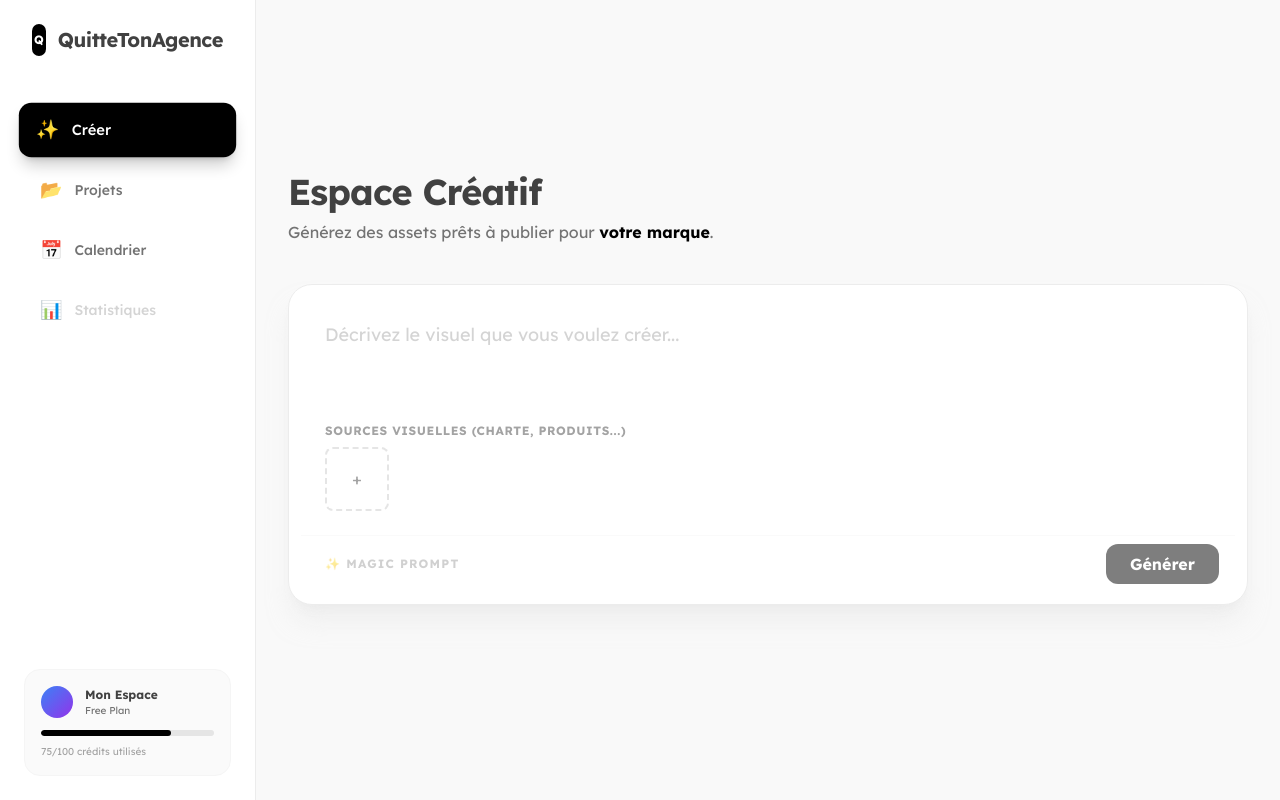
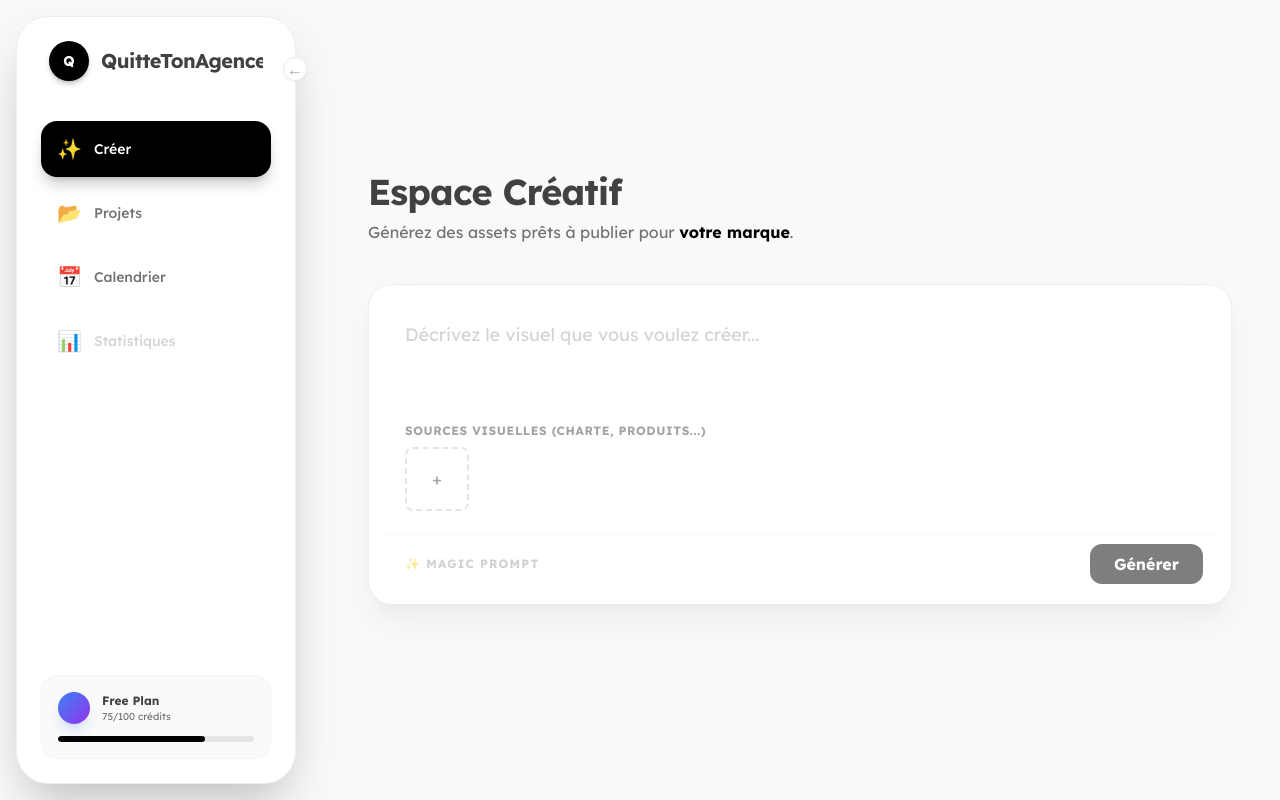
Before and after one commit to Liftof/briefbox, a Next.js app: page /playground in a window 1280 px wide. Both pictures are taken after a click on the button "passer cette étape". Built offline with nearby package versions, Linux system fonts and the light colour scheme.

Commit message:
Update playground UI with floating sidebar and fix layout issues

```diff
--- a/app/playground/components/Sidebar.tsx
+++ b/app/playground/components/Sidebar.tsx
@@ -4,12 +4,16 @@ export default function Sidebar({
   activeTab,
   setActiveTab,
   brandData,
-  onEditBrand
+  onEditBrand,
+  isCollapsed,
+  toggleCollapse
 }: {
   activeTab: string,
   setActiveTab: (tab: string) => void,
   brandData?: any,
-  onEditBrand?: () => void
+  onEditBrand?: () => void,
+  isCollapsed: boolean,
+  toggleCollapse: () => void
 }) {
   const menuItems = [
     { id: 'create', icon: '✨', label: 'Créer', disabled: false },
@@ -19,13 +23,27 @@ export default function Sidebar({
   ];
 
   return (
-    <aside className="w-64 bg-white border-r border-[#ECECEC] h-screen fixed left-0 top-0 z-40 p-6 flex flex-col justify-between">
+    <aside
+      className={`fixed left-4 top-4 bottom-4 bg-white rounded-[32px] border border-[#ECECEC] shadow-2xl z-40 flex flex-col justify-between transition-all duration-300 ease-out ${
+        isCollapsed ? 'w-[88px] p-4' : 'w-[280px] p-6'
+      }`}
+    >
+      {/* Collapse Toggle */}
+      <button
+        onClick={toggleCollapse}
+        className="absolute -right-3 top-10 w-6 h-6 bg-white border border-[#ECECEC] rounded-full flex items-center justify-center text-gray-400 hover:text-black hover:scale-110 transition-all shadow-sm z-50"
+      >
+        {isCollapsed ? '→' : '←'}
+      </button>
+
       <div>
-        <div className="flex items-center gap-3 mb-12 px-2">
-           <div className="w-8 h-8 bg-black rounded-full flex items-center justify-center">
-              <span className="text-white text-xs font-bold">Q</span>
+        <div className={`flex items-center gap-3 mb-10 transition-all ${isCollapsed ? 'justify-center' : 'px-2'}`}>
+           <div className="w-10 h-10 bg-black rounded-full flex-shrink-0 flex items-center justify-center shadow-md shadow-black/20">
+              <span className="text-white text-sm font-bold">Q</span>
            </div>
-           <span className="font-bold text-xl tracking-tight">QuitteTonAgence</span>
+           <span className={`font-bold text-xl tracking-tight overflow-hidden whitespace-nowrap transition-all duration-300 ${isCollapsed ? 'w-0 opacity-0' : 'w-auto opacity-100'}`}>
+             QuitteTonAgence
+           </span>
         </div>
 
         <nav className="space-y-2">
@@ -34,19 +52,26 @@ export default function Sidebar({
               <button
                 onClick={() => !item.disabled && setActiveTab(item.id)}
                 disabled={item.disabled}
-                className={`w-full flex items-center gap-3 px-4 py-3 rounded-xl text-sm font-medium transition-all duration-200 ${
+                className={`flex items-center gap-3 rounded-2xl text-sm font-medium transition-all duration-200 ${
+                  isCollapsed
+                    ? 'w-14 h-14 justify-center p-0 mx-auto'
+                    : 'w-full px-4 py-3.5'
+                } ${
                   item.disabled
                     ? 'text-gray-300 cursor-not-allowed'
                     : activeTab === item.id
-                      ? 'bg-black text-white shadow-lg shadow-black/20 scale-105'
+                      ? 'bg-black text-white shadow-lg shadow-black/20'
                       : 'text-gray-500 hover:bg-gray-50 hover:text-black'
                 }`}
+                title={isCollapsed ? item.label : undefined}
               >
-                <span className="text-lg">{item.icon}</span>
+                <span className="text-xl">{item.icon}</span>
+                <span className={`overflow-hidden whitespace-nowrap transition-all duration-300 ${isCollapsed ? 'w-0 opacity-0' : 'w-auto opacity-100'}`}>
                   {item.label}
+                </span>
               </button>
 
-              {item.disabled && (
+              {item.disabled && !isCollapsed && (
                 <div className="absolute left-full top-1/2 -translate-y-1/2 ml-2 bg-black text-white text-xs px-2 py-1 rounded opacity-0 group-hover:opacity-100 pointer-events-none transition-opacity whitespace-nowrap z-50">
                   Bientôt dispo
                 </div>
@@ -59,45 +84,56 @@ export default function Sidebar({
       {/* Brand Card / Mini Bento */}
       {brandData ? (
         <div
-          className="p-4 bg-white rounded-2xl border border-gray-200 shadow-sm cursor-pointer hover:border-black transition-colors group"
+          className={`bg-white rounded-2xl border border-gray-200 shadow-sm cursor-pointer hover:border-black hover:shadow-md transition-all group overflow-hidden ${
+            isCollapsed ? 'p-2 aspect-square flex flex-col items-center justify-center gap-1' : 'p-4'
+          }`}
           onClick={onEditBrand}
         >
+           {!isCollapsed && (
              <div className="flex items-center justify-between mb-3">
-              <span className="text-xs font-bold text-gray-400 uppercase tracking-wider">Ma Marque</span>
-              <span className="text-xs text-gray-300 group-hover:text-black">✎</span>
+                <span className="text-[10px] font-bold text-gray-400 uppercase tracking-wider">Ma Marque</span>
+                <span className="text-xs text-gray-300 group-hover:text-black transition-colors">✎</span>
              </div>
-           <div className="flex items-center gap-3 mb-3">
-              <div className="w-10 h-10 bg-gray-50 rounded-lg flex items-center justify-center p-1 border border-gray-100">
+           )}
+
+           <div className={`flex items-center gap-3 ${isCollapsed ? 'justify-center w-full' : 'mb-3'}`}>
+              <div className="w-10 h-10 bg-gray-50 rounded-xl flex items-center justify-center p-1 border border-gray-100 flex-shrink-0">
                  {brandData.logo ? (
                    <img src={brandData.logo} className="w-full h-full object-contain" />
                  ) : (
                    <span className="text-lg">🏢</span>
                  )}
               </div>
-              <div className="overflow-hidden">
+
+              <div className={`overflow-hidden transition-all duration-300 ${isCollapsed ? 'w-0 opacity-0 hidden' : 'w-auto opacity-100'}`}>
                  <div className="font-bold text-sm truncate">{brandData.name}</div>
-                 <div className="text-[10px] text-gray-500 truncate">{brandData.tagline}</div>
+                 <div className="text-[10px] text-gray-500 truncate">{brandData.tagline || 'Aucun slogan'}</div>
               </div>
            </div>
-           <div className="flex gap-1">
-              {brandData.colors?.slice(0, 4).map((c: string, i: number) => (
-                 <div key={i} className="w-4 h-4 rounded-full border border-black/10" style={{ backgroundColor: c }}></div>
+
+           {!isCollapsed && (
+             <div className="flex gap-1.5">
+                {brandData.colors?.slice(0, 5).map((c: string, i: number) => (
+                   <div key={i} className="w-5 h-5 rounded-full border border-black/5 shadow-sm" style={{ backgroundColor: c }}></div>
                 ))}
              </div>
+           )}
         </div>
       ) : (
-        <div className="p-4 bg-gray-50 rounded-2xl border border-gray-100">
-           <div className="flex items-center gap-3 mb-3">
-              <div className="w-8 h-8 bg-gradient-to-br from-blue-500 to-purple-600 rounded-full"></div>
-              <div>
-                 <div className="text-xs font-bold">Mon Espace</div>
-                 <div className="text-[10px] text-gray-500">Free Plan</div>
+        <div className={`bg-gray-50 rounded-2xl border border-gray-100 transition-all ${isCollapsed ? 'p-3 flex flex-col items-center' : 'p-4'}`}>
+           <div className={`flex items-center gap-3 ${isCollapsed ? 'justify-center' : 'mb-3'}`}>
+              <div className="w-8 h-8 bg-gradient-to-br from-blue-500 to-purple-600 rounded-full shadow-lg shadow-blue-500/20 flex-shrink-0"></div>
+              <div className={`transition-all duration-300 ${isCollapsed ? 'w-0 opacity-0 hidden' : 'w-auto opacity-100'}`}>
+                 <div className="text-xs font-bold">Free Plan</div>
+                 <div className="text-[10px] text-gray-500">75/100 crédits</div>
               </div>
            </div>
-           <div className="h-1.5 bg-gray-200 rounded-full overflow-hidden mb-2">
+
+           {!isCollapsed && (
+             <div className="h-1.5 bg-gray-200 rounded-full overflow-hidden">
                 <div className="h-full bg-black w-[75%] rounded-full"></div>
              </div>
-           <div className="text-[10px] text-gray-400">75/100 crédits utilisés</div>
+           )}
         </div>
       )}
     </aside>
--- a/app/playground/page.tsx
+++ b/app/playground/page.tsx
@@ -38,6 +38,8 @@ function PlaygroundContent() {
   const [statusMessage, setStatusMessage] = useState('Nous analysons votre identité...');
   const [progress, setProgress] = useState(0);
   const [status, setStatus] = useState<'idle' | 'preparing' | 'running' | 'complete' | 'error'>('idle');
+
+  const [isSidebarCollapsed, setIsSidebarCollapsed] = useState(false);
 
   const [brandData, setBrandData] = useState<any | null>(null);
   const [backgrounds, setBackgrounds] = useState<string[]>([]);
@@ -1046,14 +1048,21 @@ ${enhancement}`);
       )}
 
       {step !== 'url' && step !== 'analyzing' && step !== 'bento' && (
-        <Sidebar activeTab={activeTab} setActiveTab={setActiveTab} brandData={brandData} onEditBrand={() => setStep('bento')} />
+        <Sidebar
+            activeTab={activeTab}
+            setActiveTab={setActiveTab}
+            brandData={brandData}
+            onEditBrand={() => setStep('bento')}
+            isCollapsed={isSidebarCollapsed}
+            toggleCollapse={() => setIsSidebarCollapsed(!isSidebarCollapsed)}
+        />
       )}
 
-      <div className={`flex-1 transition-all duration-300 ${step !== 'url' && step !== 'analyzing' && step !== 'bento' ? 'ml-24 md:ml-32 lg:ml-64' : 'w-full'}`}>
+      <div className={`flex-1 transition-all duration-300 ease-out ${step !== 'url' && step !== 'analyzing' && step !== 'bento' ? (isSidebarCollapsed ? 'ml-[120px]' : 'ml-[320px]') : 'w-full'}`}>
         <main className={`mx-auto min-h-screen flex flex-col justify-center transition-all duration-500 ${
             step === 'bento'
                 ? 'w-full px-4 md:px-12 py-8 max-w-[1920px]'
-                : 'max-w-7xl p-4 md:p-8'
+                : 'max-w-[1600px] p-6 md:p-12'
         }`}>
           {renderContent()}
         </main>
```
Lines whose indentation alone changed are shown as unchanged.
